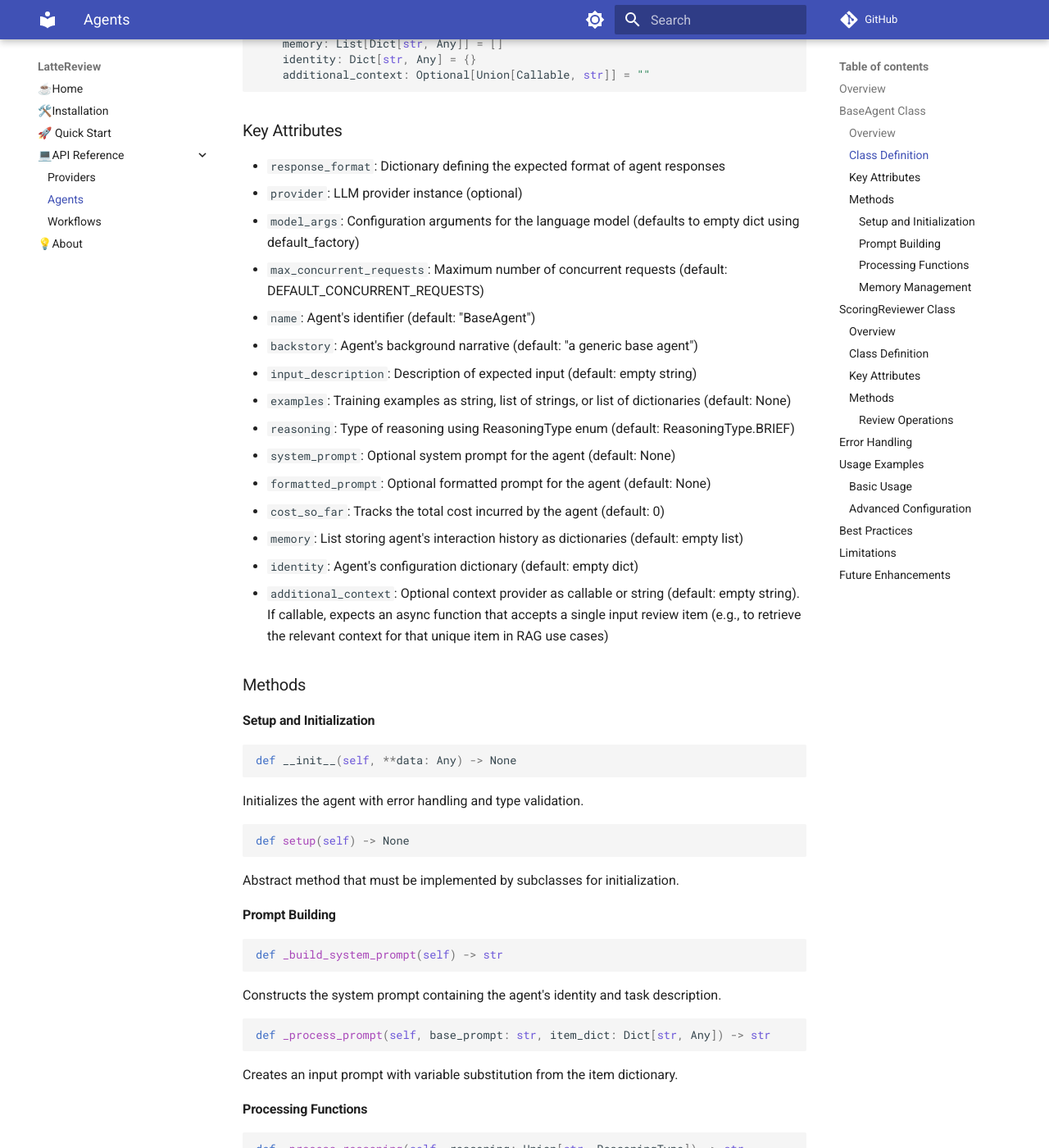
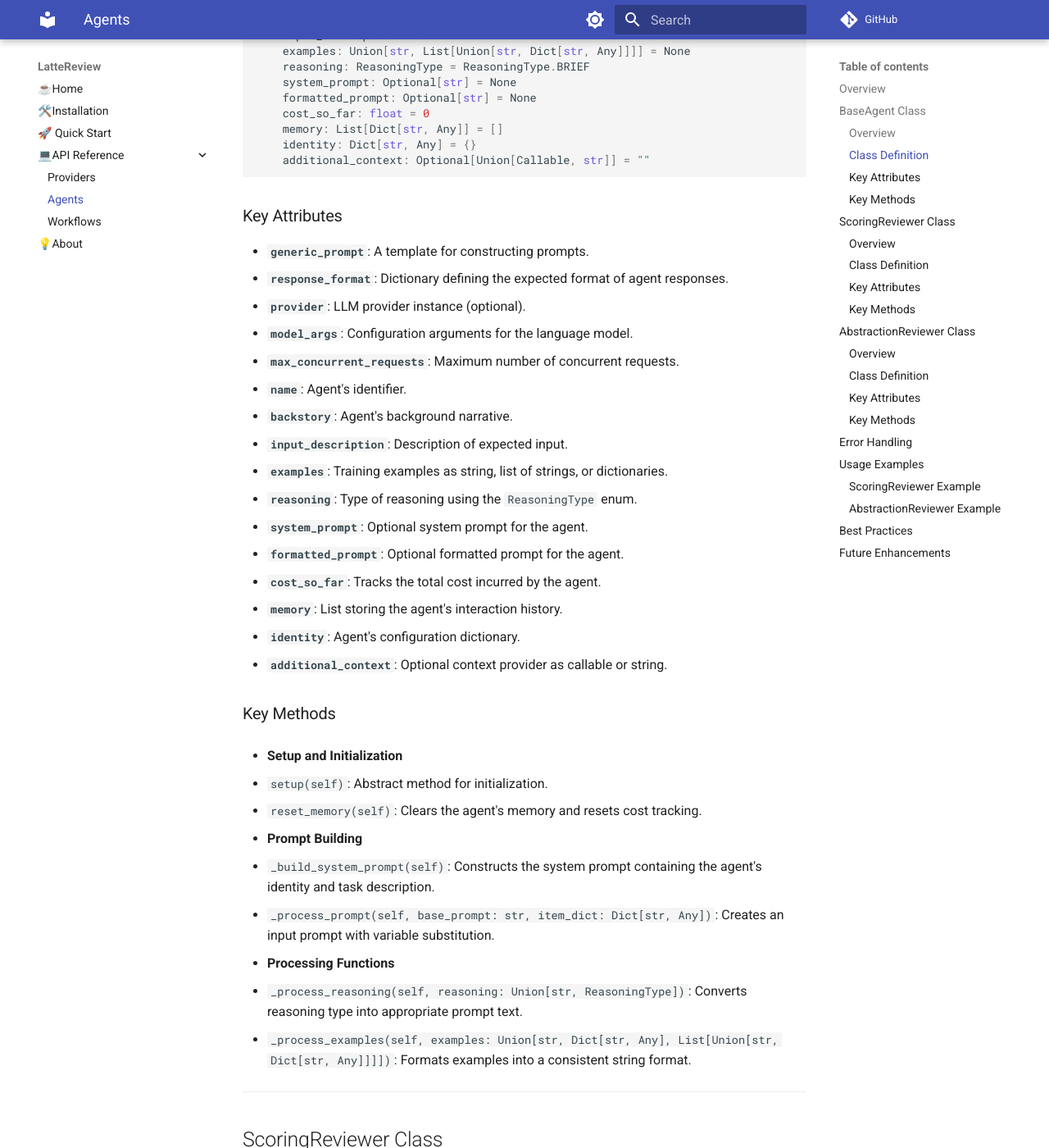
Before and after one commit to kevinchung58/LatteReview, an MkDocs documentation site: the page built from docs/api/agents.md, in a window 1280 px wide and 1400 px high, scrolled down 928 px. Shown: the whole window at 82% size. Built offline with MkDocs 1.6.1 and Material for MkDocs 9.7.7, drawn with Linux system fonts in a browser that asks for light colours; comment, search, counter and statistics services are not loaded; some of the changed text lies outside the part shown.

Commit message:
added support for AbstractionReviewer agents

````diff
--- a/docs/api/agents.md
+++ b/docs/api/agents.md
@@ -1,13 +1,14 @@
 # Agents Module Documentation
 
-This module provides the core agent functionality for the LatteReview package, implementing agent-based review workflows. The updated version supports text and image inputs for review tasks.
+This module provides the core agent functionality for the LatteReview package, implementing agent-based review workflows. The updated version supports text and image inputs for review tasks, with a newly introduced `AbstractionReviewer` agent in addition to the existing `ScoringReviewer` agent.
 
 ## Overview
 
-The agents module consists of two main classes:
+The agents module consists of three main classes:
 
-- `BaseAgent`: An abstract base class that provides core agent functionality
-- `ScoringReviewer`: A concrete implementation for reviewing and scoring items
+- `BaseAgent`: An abstract base class that provides core agent functionality.
+- `ScoringReviewer`: A concrete implementation for reviewing and scoring items.
+- `AbstractionReviewer`: A new agent designed for structured extraction tasks from input content.
 
 ## BaseAgent Class
 
@@ -19,7 +20,8 @@
 
 ```python
 class BaseAgent(BaseModel):
-    response_format: Dict[str, Any]
+    generic_prompt: Optional[str] = None
+    response_format: Dict[str, Any] = None
     provider: Optional[Any] = None
     model_args: Dict[str, Any] = Field(default_factory=dict)
     max_concurrent_requests: int = DEFAULT_CONCURRENT_REQUESTS
@@ -38,85 +40,46 @@
 
 ### Key Attributes
 
-- `response_format`: Dictionary defining the expected format of agent responses
-- `provider`: LLM provider instance (optional)
-- `model_args`: Configuration arguments for the language model (defaults to empty dict using default_factory)
-- `max_concurrent_requests`: Maximum number of concurrent requests (default: DEFAULT_CONCURRENT_REQUESTS)
-- `name`: Agent's identifier (default: "BaseAgent")
-- `backstory`: Agent's background narrative (default: "a generic base agent")
-- `input_description`: Description of expected input (default: empty string)
-- `examples`: Training examples as string, list of strings, or list of dictionaries (default: None)
-- `reasoning`: Type of reasoning using ReasoningType enum (default: ReasoningType.BRIEF)
-- `system_prompt`: Optional system prompt for the agent (default: None)
-- `formatted_prompt`: Optional formatted prompt for the agent (default: None)
-- `cost_so_far`: Tracks the total cost incurred by the agent (default: 0)
-- `memory`: List storing agent's interaction history as dictionaries (default: empty list)
-- `identity`: Agent's configuration dictionary (default: empty dict)
-- `additional_context`: Optional context provider as callable or string (default: empty string). If callable, expects an async function that accepts a single input review item (e.g., to retrieve the relevant context for that unique item in RAG use cases)
+- **`generic_prompt`**: A template for constructing prompts.
+- **`response_format`**: Dictionary defining the expected format of agent responses.
+- **`provider`**: LLM provider instance (optional).
+- **`model_args`**: Configuration arguments for the language model.
+- **`max_concurrent_requests`**: Maximum number of concurrent requests.
+- **`name`**: Agent's identifier.
+- **`backstory`**: Agent's background narrative.
+- **`input_description`**: Description of expected input.
+- **`examples`**: Training examples as string, list of strings, or dictionaries.
+- **`reasoning`**: Type of reasoning using the `ReasoningType` enum.
+- **`system_prompt`**: Optional system prompt for the agent.
+- **`formatted_prompt`**: Optional formatted prompt for the agent.
+- **`cost_so_far`**: Tracks the total cost incurred by the agent.
+- **`memory`**: List storing the agent's interaction history.
+- **`identity`**: Agent's configuration dictionary.
+- **`additional_context`**: Optional context provider as callable or string.
 
-### Methods
+### Key Methods
 
-#### Setup and Initialization
+- **Setup and Initialization**
 
-```python
-def __init__(self, **data: Any) -> None
-```
+  - `setup(self)`: Abstract method for initialization.
+  - `reset_memory(self)`: Clears the agent's memory and resets cost tracking.
 
-Initializes the agent with error handling and type validation.
+- **Prompt Building**
 
-```python
-def setup(self) -> None
-```
+  - `_build_system_prompt(self)`: Constructs the system prompt containing the agent's identity and task description.
+  - `_process_prompt(self, base_prompt: str, item_dict: Dict[str, Any])`: Creates an input prompt with variable substitution.
 
-Abstract method that must be implemented by subclasses for initialization.
+- **Processing Functions**
+  - `_process_reasoning(self, reasoning: Union[str, ReasoningType])`: Converts reasoning type into appropriate prompt text.
+  - `_process_examples(self, examples: Union[str, Dict[str, Any], List[Union[str, Dict[str, Any]]]])`: Formats examples into a consistent string format.
 
-#### Prompt Building
-
-```python
-def _build_system_prompt(self) -> str
-```
-
-Constructs the system prompt containing the agent's identity and task description.
-
-```python
-def _process_prompt(self, base_prompt: str, item_dict: Dict[str, Any]) -> str
-```
-
-Creates an input prompt with variable substitution from the item dictionary.
-
-#### Processing Functions
-
-```python
-def _process_reasoning(self, reasoning: Union[str, ReasoningType]) -> str
-```
-
-Converts reasoning type into appropriate prompt text.
-
-```python
-def _process_examples(self, examples: Union[str, Dict[str, Any], List[Union[str, Dict[str, Any]]]]) -> str
-```
-
-Formats examples into a consistent string format.
-
-```python
-def _process_additional_context(self, context: str)
-```
-
-Processes additional context into a formatted string.
-
-#### Memory Management
-
-```python
-def reset_memory(self) -> None
-```
-
-Clears the agent's memory and resets cost tracking.
+---
 
 ## ScoringReviewer Class
 
 ### Overview
 
-`ScoringReviewer` extends `BaseAgent` to implement specialized reviewing capabilities with scoring functionality. The updated version supports image inputs in addition to text inputs.
+`ScoringReviewer` extends `BaseAgent` to implement specialized reviewing capabilities with scoring functionality. This class supports both text and image inputs.
 
 ### Class Definition
 
@@ -138,68 +101,76 @@
 
 ### Key Attributes
 
-- `response_format`: Defines expected response structure with reasoning, score, and certainty
-- `scoring_task`: Description of the scoring criteria
-- `scoring_set`: Valid score values
-- `scoring_rules`: Rules governing the scoring process
-- `generic_prompt`: Template for input prompts
-- `max_retries`: Maximum retry attempts for failed reviews
+- **`response_format`**: Defines expected response structure with reasoning, score, and certainty.
+- **`scoring_task`**: Description of the scoring criteria.
+- **`scoring_set`**: Valid score values.
+- **`scoring_rules`**: Rules governing the scoring process.
+- **`generic_prompt`**: Template for input prompts.
+- **`input_description`**: Description of the input being reviewed.
+- **`reasoning`**: Type of reasoning required for the review.
+- **`max_retries`**: Maximum retry attempts for failed reviews.
 
-### Methods
+### Key Methods
 
-#### Review Operations
+- **Review Operations**
+  - `review_items(self, text_input_strings: List[str], image_path_lists: List[List[str]] = None)`: Reviews multiple items concurrently with error handling.
+  - `review_item(self, text_input_string: str, image_path_list: List[str] = [])`: Reviews a single item with retry logic and additional context handling.
+
+---
+
+## AbstractionReviewer Class
+
+### Overview
+
+`AbstractionReviewer` is a new agent introduced for extracting structured information from input content. It specializes in tasks such as key-value extraction based on predefined instructions and response formats.
+
+### Class Definition
 
 ```python
-async def review_items(self, text_input_strings: List[str], image_path_lists: List[List[str]] = None, tqdm_keywords: dict = None) -> List[Dict[str, Any]]
+class AbstractionReviewer(BaseAgent):
+    response_format: Dict[str, Any]
+    instructions: Dict[str, Any]
+    input_description: str = "article title/abstract"
+    max_retries: int = DEFAULT_MAX_RETRIES
 ```
 
-Reviews multiple items concurrently with progress tracking and error handling.
+### Key Attributes
 
-Parameters:
+- **`response_format`**: Defines the structure of the extracted response. Should be a dictionary with {key: expected format} structure.
+- **`instructions`**: Detailed guidelines for extraction tasks. Should be a dictionary with {key: instructions_for_key} structure.
+- **`input_description`**: Description of the input being reviewed.
+- **`max_retries`**: Maximum retry attempts for failed reviews.
 
-- `text_input_strings`: List of text items to review
-- `image_path_lists`: List of lists containing image file paths for each review item
-- `tqdm_keywords`: Optional keywords for progress bar customization
+### Key Methods
 
-Returns:
+- **Review Operations**
+  - `review_items(self, text_input_strings: List[str], image_path_lists: List[List[str]] = None)`: Reviews multiple items concurrently, extracting specified keys.
+  - `review_item(self, text_input_string: str, image_path_list: List[str] = [])`: Extracts structured information from a single input item.
 
-- List of review results and associated costs
-
-```python
-async def review_item(self, text_input_string: str, image_path_list: List[str] = []) -> tuple[Dict[str, Any], Dict[str, float]]
-```
-
-Reviews a single item with retry logic and additional context handling.
-
-Parameters:
-
-- `text_input_string`: Text input for the review
-- `image_path_list`: List of image paths related to the input
-
-Returns:
-
-- Tuple containing review result and associated cost
+---
 
 ## Error Handling
 
 The package implements comprehensive error handling through:
 
-- Custom `AgentError` exception class
-- Try-except blocks in all critical operations
-- Warning generation for retry attempts
-- Input validation using Pydantic
+- Custom `AgentError` exception class.
+- Retry mechanisms for failed operations.
+- Input validation using Pydantic.
+- Warning generation during retries.
+
+---
 
 ## Usage Examples
 
-### Basic Usage
+### ScoringReviewer Example
 
 ```python
 from lattereview.agents import ScoringReviewer
 from lattereview.providers import OpenAIProvider
 
-# Create a reviewer
+# Create a ScoringReviewer
 reviewer = ScoringReviewer(
-    provider=OpenAIProvider(model="gpt-4"),
+    provider=OpenAIProvider(model="gpt-4o"),
     name="QualityReviewer",
     backstory="an expert in quality assessment",
     scoring_task="Evaluate content quality",
@@ -213,68 +184,43 @@
 results, costs = await reviewer.review_items(text_items, image_paths)
 ```
 
-### Advanced Configuration
+### AbstractionReviewer Example
 
 ```python
-# With additional context
-reviewer = ScoringReviewer(
-    provider=OpenAIProvider(model="gpt-4"),
-    additional_context="Consider recent industry standards",
-    max_concurrent_requests=5,
-    max_retries=5,
-    model_args={
-        "temperature": 0.7,
-        "max_tokens": 500
-    }
+from lattereview.agents import AbstractionReviewer
+from lattereview.providers import OpenAIProvider
+
+# Create an AbstractionReviewer
+abstraction_reviewer = AbstractionReviewer(
+    provider=OpenAIProvider(model="gpt-4o"),
+    response_format={"title": str, "abstract": str},
+    instructions={"title": "Extract the article title", "abstract": "Extract the abstract text"},
+    input_description="Article title and abstract for structured extraction"
 )
 
-# With dynamic context
-async def get_context(item):
-    # Fetch or compute context based on item
-    return f"Context for {item}"
+# Extract structured information
+text_items = ["Title: AI Advances\nAbstract: Recent AI breakthroughs..."]
+results, costs = await abstraction_reviewer.review_items(text_items)
+```
 
-reviewer.additional_context = get_context
-```
+---
 
 ## Best Practices
 
-1. Error Handling
+1. **Error Handling**:
+   - Implement retry mechanisms.
+   - Monitor and log errors.
+2. **Performance Optimization**:
+   - Set appropriate concurrency limits.
+   - Use batch processing.
+3. **Prompt Engineering**:
+   - Define clear and concise prompts.
+   - Include examples for better understanding.
 
-   - Implement proper error handling for API calls
-   - Use appropriate retry mechanisms
-   - Monitor and log errors
-
-2. Performance Optimization
-
-   - Set appropriate concurrency limits
-   - Use batch processing for multiple items
-   - Implement caching when applicable
-
-3. Resource Management
-
-   - Monitor costs through `cost_so_far`
-   - Regularly clear agent memory
-   - Set reasonable retry limits
-
-4. Prompt Engineering
-   - Provide clear scoring criteria
-   - Use appropriate reasoning types
-   - Include relevant examples
-
-## Limitations
-
-- Asynchronous operation required
-- Provider-dependent capabilities
-- Memory growth over time
-- No inter-agent communication
-- Rate limits based on provider
+---
 
 ## Future Enhancements
 
-Potential areas for improvement:
-
-- Enhanced memory management
-- Inter-agent communication
-- Additional provider support
-- Extended scoring capabilities
-- Improved error recovery
+- Improved memory management.
+- Enhanced support for multi-agent collaboration.
+- Additional functionalities for extraction and scoring tasks.
````
Also changed, not shown: CHANGELOG.md (+5 -3 lines), README.md (+1 -1 lines), docs/api/providers.md (+1 -1 lines), docs/api/workflows.md (+2 -2 lines).
